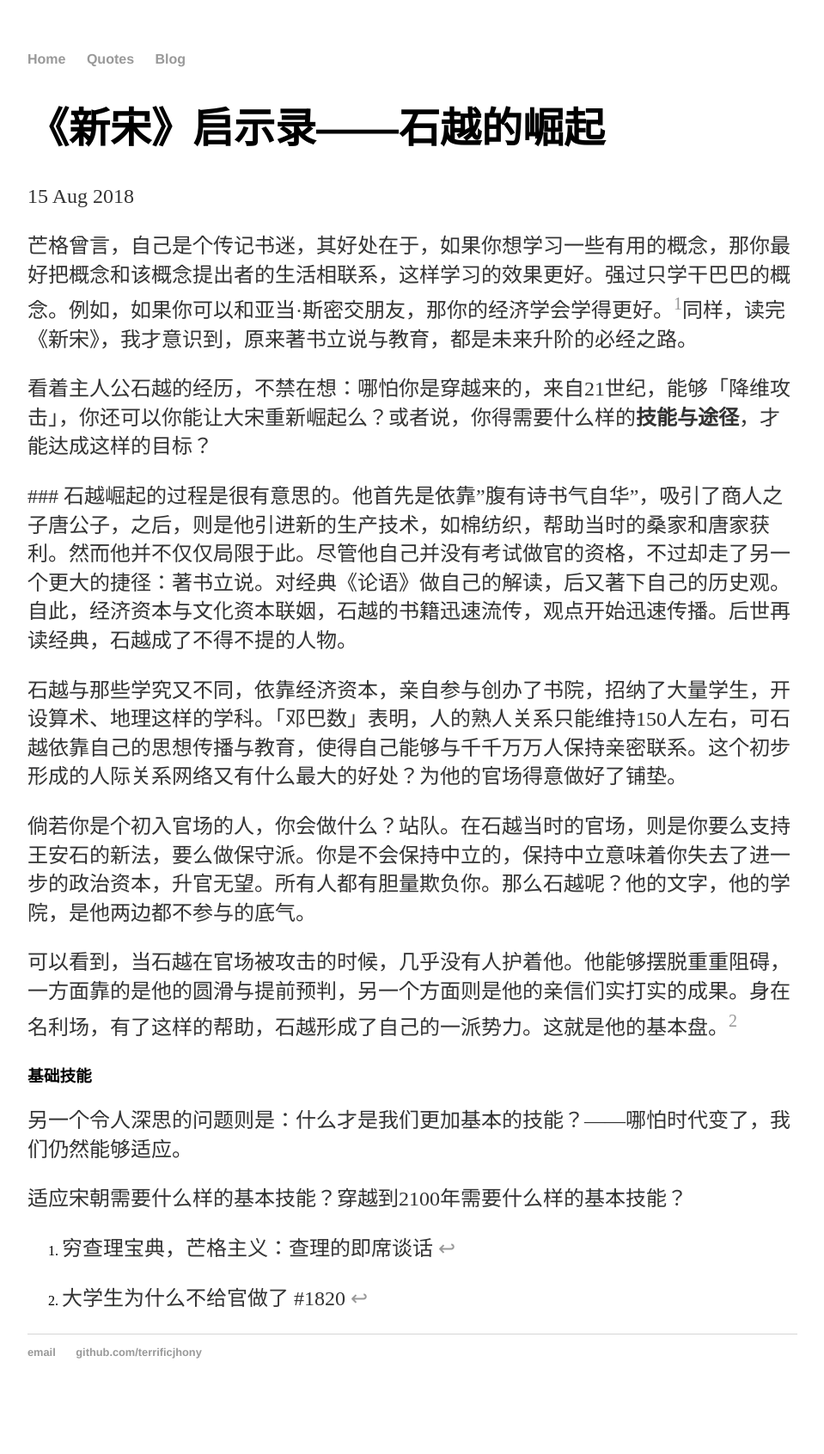
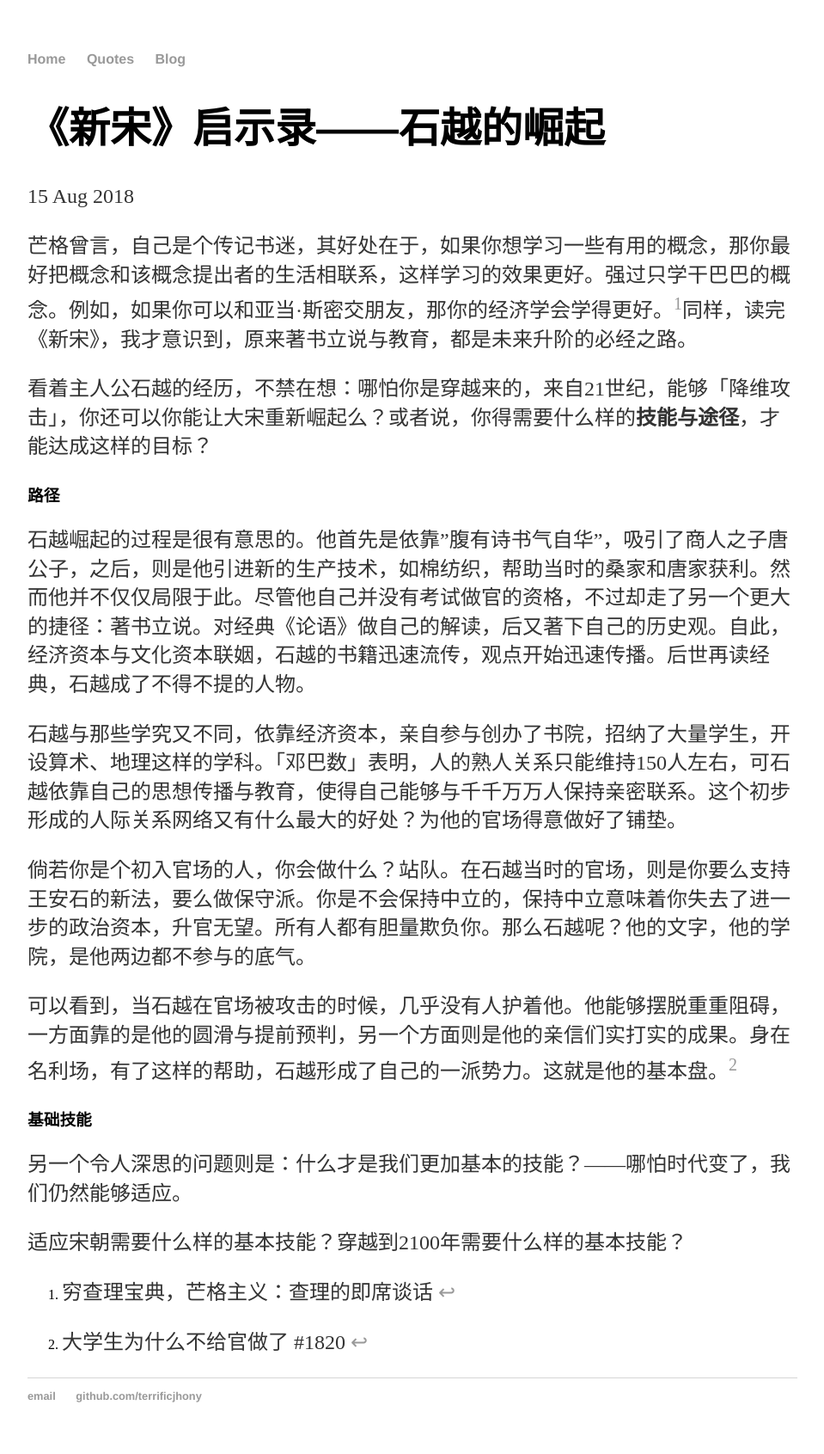
Before and after one commit to terrificjhony/terrificjhony.github.io, a Jekyll site: the page built from _posts/2018-8-15-xinsong-leap.md, in a window 1280 px wide. Shown: the whole page at 86% size, without its empty margins (160-1119 px from the left). Built offline with Jekyll 4.4.1, drawn with Linux system fonts in a browser that asks for light colours; before the commit the page ends 1640 px from its top, so only the background shows below that.

Commit message:
2018-8-15-xinsong-leap

```diff
--- a/_posts/2018-8-15-xinsong-leap.md
+++ b/_posts/2018-8-15-xinsong-leap.md
@@ -8,7 +8,7 @@ date: 2018-8-15
 
 看着主人公石越的经历，不禁在想：哪怕你是穿越来的，来自21世纪，能够「降维攻击」，你还可以你能让大宋重新崛起么？或者说，你得需要什么样的**技能与途径**，才能达成这样的目标？
 
-###
+### 路径
 石越崛起的过程是很有意思的。他首先是依靠”腹有诗书气自华”，吸引了商人之子唐公子，之后，则是他引进新的生产技术，如棉纺织，帮助当时的桑家和唐家获利。然而他并不仅仅局限于此。尽管他自己并没有考试做官的资格，不过却走了另一个更大的捷径：著书立说。对经典《论语》做自己的解读，后又著下自己的历史观。自此，经济资本与文化资本联姻，石越的书籍迅速流传，观点开始迅速传播。后世再读经典，石越成了不得不提的人物。
 
 
```
